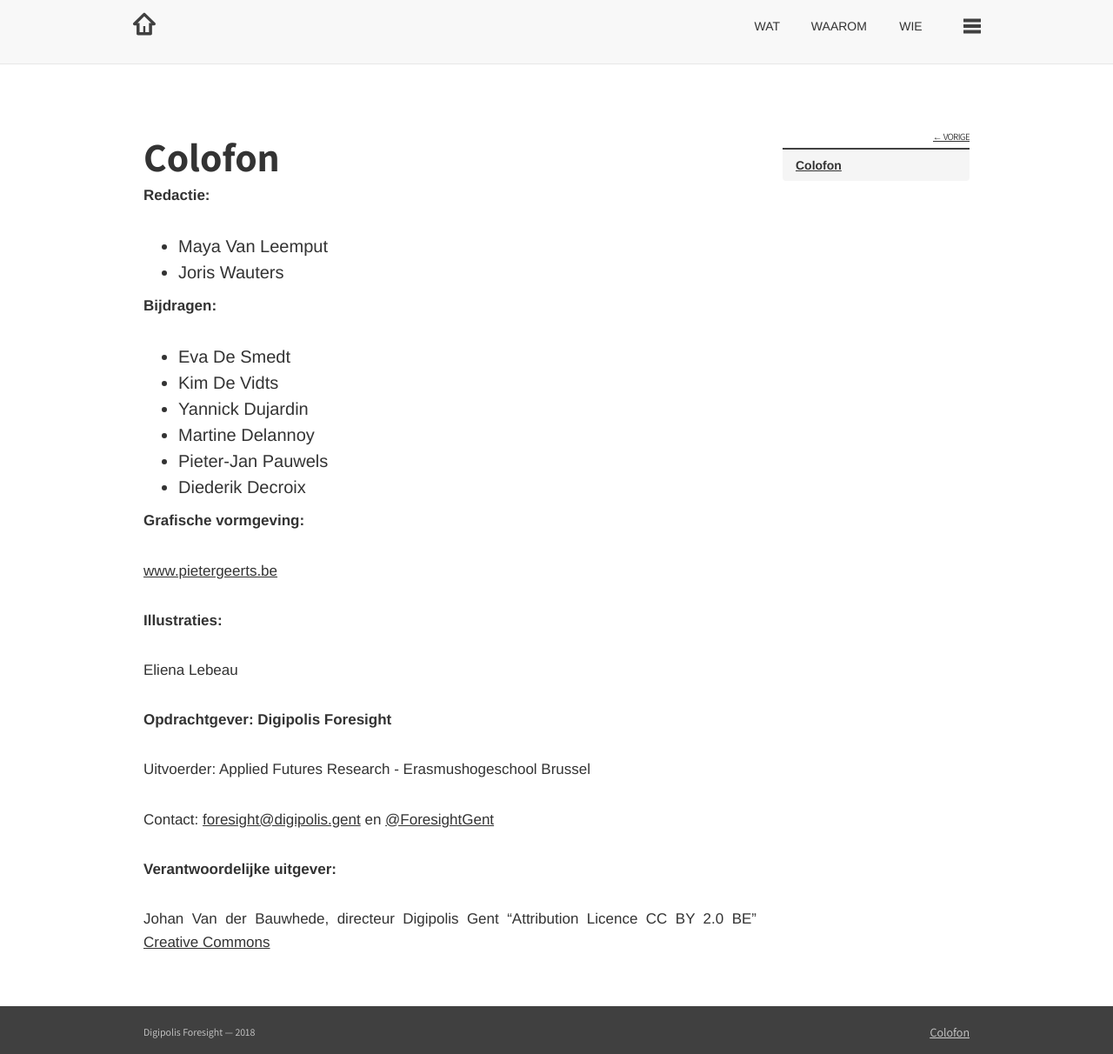
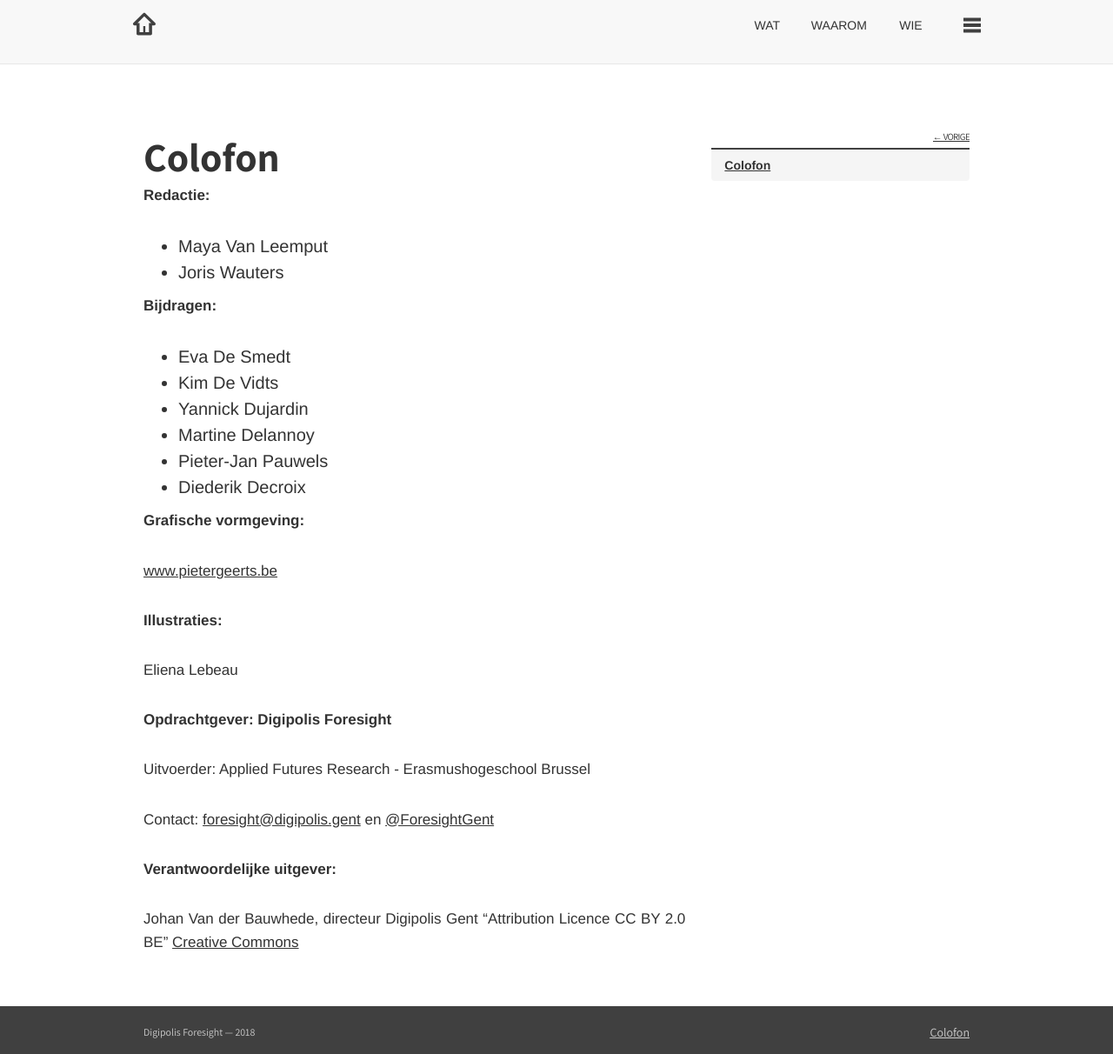
Before and after one commit to lab9k/scripts-voor-gent-2040-en, a Jekyll site: the page built from chapters/chapter-09-part-1.md, in a window 1280 px wide and 1212 px high. Shown: the whole window at 87% size. Built offline with Jekyll 4.4.1, drawn with Linux system fonts in a browser that asks for light colours; nearby versions of some CDN libraries.

```diff
--- a/_layouts/chapter.html
+++ b/_layouts/chapter.html
@@ -11,14 +11,14 @@
     {% include in-chapter-links.html %}
   </div>
 
-  <div class="col-sm-9 col-md-9">
+  <div class="col-sm-8 col-md-8">
     <h1 class="chapter-title">{{page.title}}</h1>
 
     <div class="chapter-text">
       {{ content }}
     </div>
   </div>
-  <div class="col-md-3 col-sm-3 in-chapter-sidebar">
+  <div class="col-md-4 col-sm-4 in-chapter-sidebar">
     <div class="in-chapter-sidebar-content">
       {% include in-chapter-links.html %}
     </div>
```
Also changed, not shown: _includes/css/main.css (+6 -1 lines).
